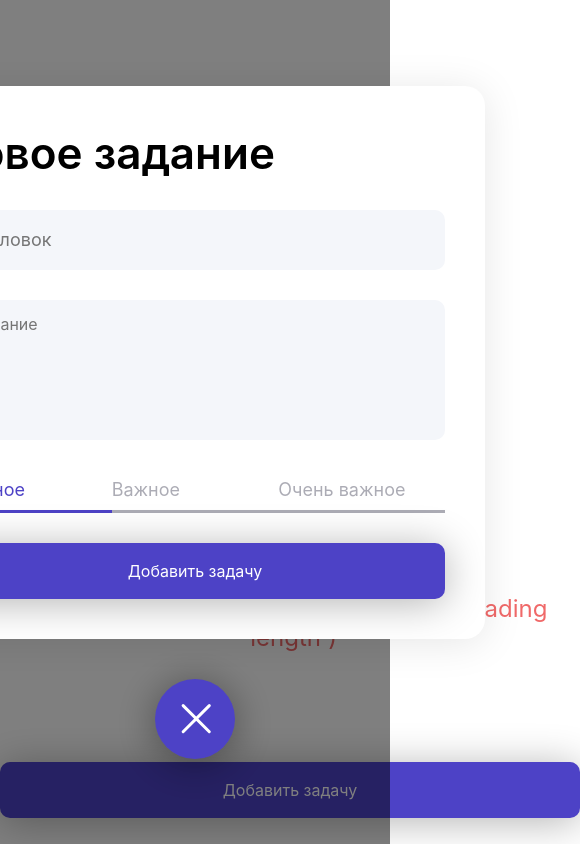
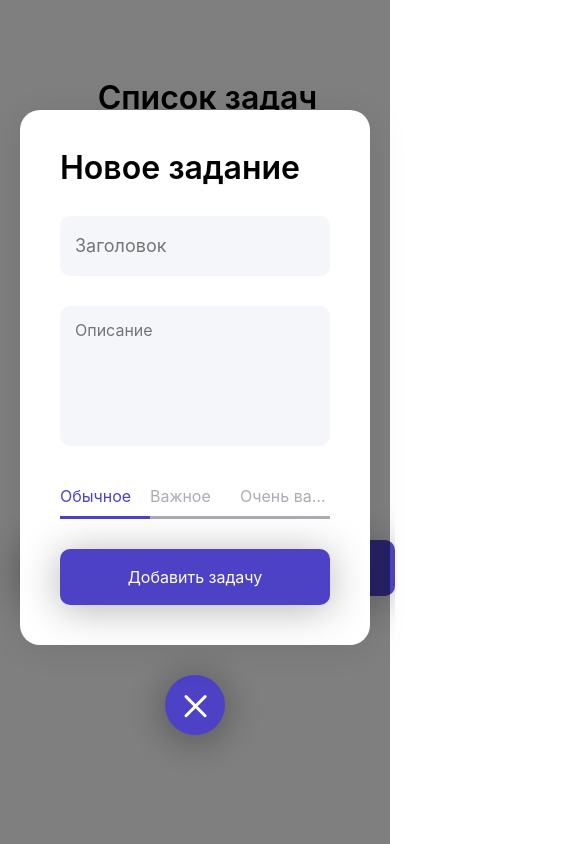
Before and after one commit to AlekseiMakhov/todo-list-frontend, a Vue app: page / in a window 390 px wide. Both pictures are taken after a click on the button "Добавить задачу". Shown: the whole page, 580 px wide, since content can reach past the window. Built offline with nearby package versions, Linux system fonts and the light colour scheme; no server answers; what vue-ui-preloader would draw is missing.

Commit message:
add adaptive

```diff
--- a/src/App.vue
+++ b/src/App.vue
@@ -242,6 +242,7 @@ export default {
     &__content {
         margin: 0 auto;
         width: $max-width;
+        min-width: 375px;
     }
 
     &__title {
@@ -281,4 +282,26 @@ export default {
         }
     }
 }
+
+@media screen and (max-width: 620px) {
+    .app {
+
+        &__content {
+            margin: 0 20px;
+            width: auto;
+        }
+
+        &__title {
+            margin: 80px 0 0;
+            font-size: 32px;
+            line-height: 36px;
+            text-align: center;
+        }
+
+        &__date-input {
+            margin: 0 auto;
+        }
+    }
+}
+
 </style>
--- a/src/components/Form.vue
+++ b/src/components/Form.vue
@@ -49,7 +49,7 @@ export default {
         },
         data: {
             type: Object,
-            default: {}
+            default: () => {}
         }
     },
     inject: ['submitForm'],
--- a/src/components/UI/Alternate.vue
+++ b/src/components/UI/Alternate.vue
@@ -84,4 +84,21 @@
     }
 }
 
+@media screen and (max-width: 620px) {
+
+    .alternate {
+        padding: 50px 0;
+
+        &__image {
+            width: 200px;
+            height: 200px;
+        }
+
+        &__text {
+            font-size: 18px;
+            line-height: 22px;
+        }
+    }
+}
+
 </style>
--- a/src/components/UI/Modal.vue
+++ b/src/components/UI/Modal.vue
@@ -111,4 +111,36 @@ export default {
         }
     }
 }
+
+@media screen and (max-width: 620px) {
+
+    .modal {
+
+        min-width: 375px;
+
+        &__container {
+            width: calc(100% - 40px);
+        }
+
+        &__content {
+            width: 100%;
+        }
+
+        &__close-button {
+            width: 60px;
+            height: 60px;
+            margin-top: 30px;
+
+            &::before {
+                width: 30px;
+                transform: rotate(45deg) translate(32px, 10px);
+            }
+
+            &::after {
+                width: 30px;
+                transform: rotate(-45deg) translate(-10px, 32px);
+            }
+        }
+    }
+}
 </style>
--- a/src/components/UI/PrioritySelector.vue
+++ b/src/components/UI/PrioritySelector.vue
@@ -70,4 +70,18 @@
     }
 }
 
+@media screen and (max-width: 620px) {
+
+    .selector {
+
+        &__priority-level {
+
+            font-size: 16px;
+            text-overflow: ellipsis;
+            overflow: hidden;
+            white-space: nowrap;
+        }
+    }
+}
+
 </style>
```
